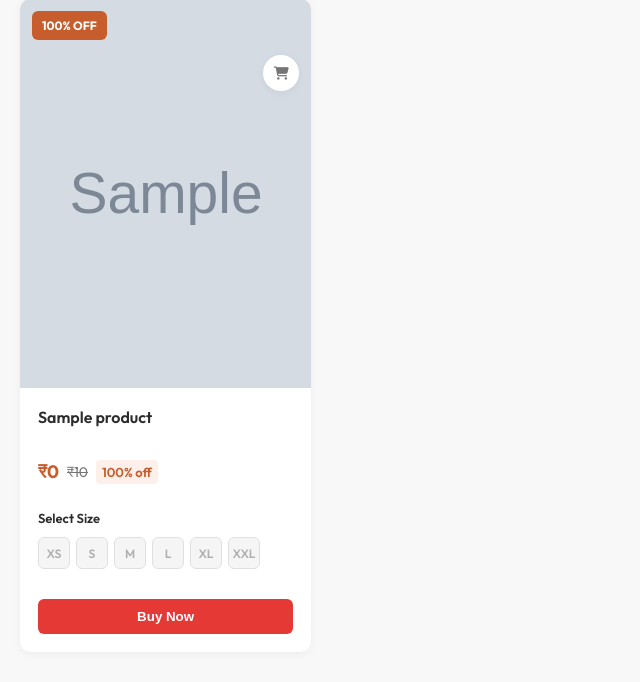
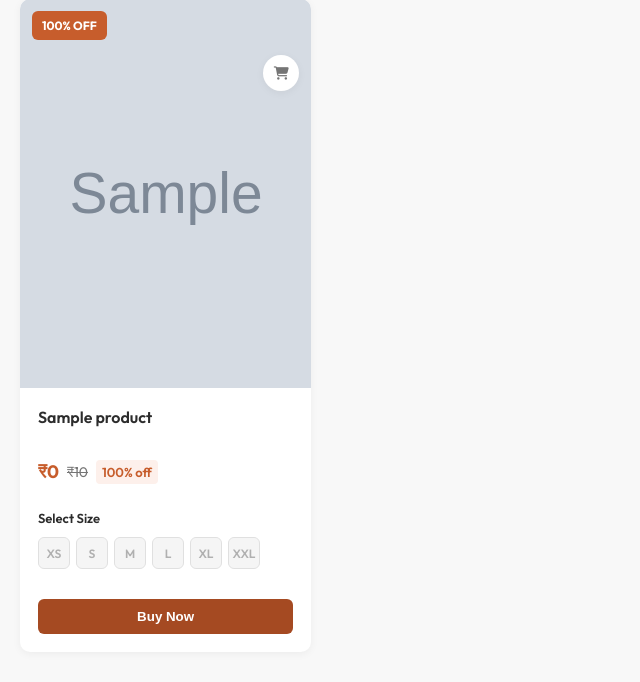
Before and after one commit to CodeSleek00/Kanyaraag-, a PHP site: page /pages/women.php in a window 1280 px wide. Shown: the part 298-980 px from the top of the page, without its empty margins (0-640 px from the left). Run offline with PHP 8.4, Linux system fonts and the light colour scheme; tables that the repository leaves empty or names only in its code hold one stand-in row (values such as "Sample post"); grey boxes marked "Sample" are stand-in pictures.

Commit message:
Update women.php

```diff
--- a/pages/women.php
+++ b/pages/women.php
@@ -34,13 +34,13 @@ include '../db/db_connect.php';
     margin-top: 10px;
     width: 100%;
     padding: 10px;
-    background: #e53935;
+    background: #a54a22;
     color: white;
     border: none;
     border-radius: 6px;
     cursor: pointer;
     font-weight: 600;
-    transition: background .2s;
+    transition:  .2s;
 }
 .buy-now-btn:hover {
     background: #c62828;
```
